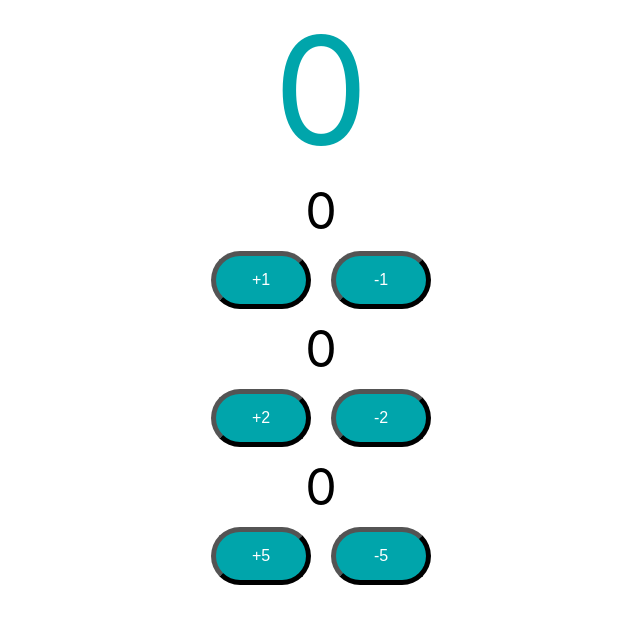
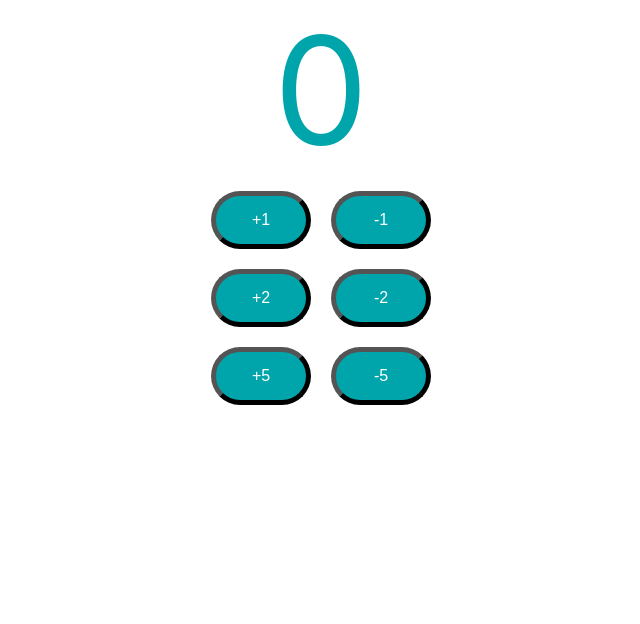
Before and after one commit to SteeveCode/counter, a React (Create React App) app: page / in a window 1280 px wide. Shown: the top 624 px of the page, without its empty margins (319-959 px from the left). Built offline with nearby package versions, Linux system fonts and the light colour scheme.

Commit message:
Step 09 - Moving React State Up - Calling Parent Component Methods

```diff
--- a/src/counter/Counter.jsx
+++ b/src/counter/Counter.jsx
@@ -1,58 +1,41 @@
 import { useState } from 'react'
 import './Counter.css'
 import {PropTypes } from 'prop-types';
+import CounterButton from './CounterButton'
 
 
 export default function Counter(){
 
     const [count, setCount] = useState(0);
 
-    function incrementCounterParentFunction({by}) {
+    function incrementCounterParentFunction(by) {
 
         setCount(count + by)
+     }
+
+     function decrementCounterParentFunction(by) {
+
+        setCount(count - by)
      }
 
     return(
         <>
         <span className="totalCount">{count}</span>
-        <CounterButton by={1}/>
-        <CounterButton by={2}/>
-        <CounterButton by={5}/>
+        <CounterButton by={1}
+        incrementMethod={incrementCounterParentFunction}
+        decrementMethod={decrementCounterParentFunction}/>
+        <CounterButton by={2}
+        incrementMethod={incrementCounterParentFunction}
+        decrementMethod={decrementCounterParentFunction}/>
+        <CounterButton by={5}
+        incrementMethod={incrementCounterParentFunction}
+        decrementMethod={decrementCounterParentFunction}/>
         </>
     )
 }
 
 
 
-function CounterButton({by}) {
-
-    // [0, f]
-    const [count, setCount] = useState(0);
-    console.log(by)
-
-
-    function incrementCounterFunction() {
-
-       setCount(count + by)
-    }
-
-    function decrementCounterFunction() {
-
-        setCount(count - by)
-     }
-
-
-    return (
-        <div className="Counter">
-            <span className="count">{count}</span>
-            <div>
-                <button className="counterButton" onClick={incrementCounterFunction} >+{by}</button>
-
-                <button className="counterButton" onClick={decrementCounterFunction} >-{by}</button></div>
-            </div>
-    )
-}
-
 Counter.propTypes = {by: PropTypes.number}
 
 Counter.defaultProps = {by: 5}
--- /dev/null
+++ b/src/counter/CounterButton.jsx
@@ -0,0 +1,31 @@
+import { useState } from 'react'
+import './Counter.css'
+
+
+export default function CounterButton({by, incrementMethod, decrementMethod}) {
+
+    // [0, f]
+    const [count, setCount] = useState(0);
+    console.log(by)
+
+    function incrementCounterFunction() {
+
+       setCount(count + by)
+       incrementMethod(by)
+    }
+
+    function decrementCounterFunction() {
+
+        setCount(count - by)
+        decrementMethod(by)
+     }
+
+    return (
+        <div className="Counter">
+            <div>
+                <button className="counterButton" onClick={incrementCounterFunction} >+{by}</button>
+
+                <button className="counterButton" onClick={decrementCounterFunction} >-{by}</button></div>
+            </div>
+    )
+}
```
